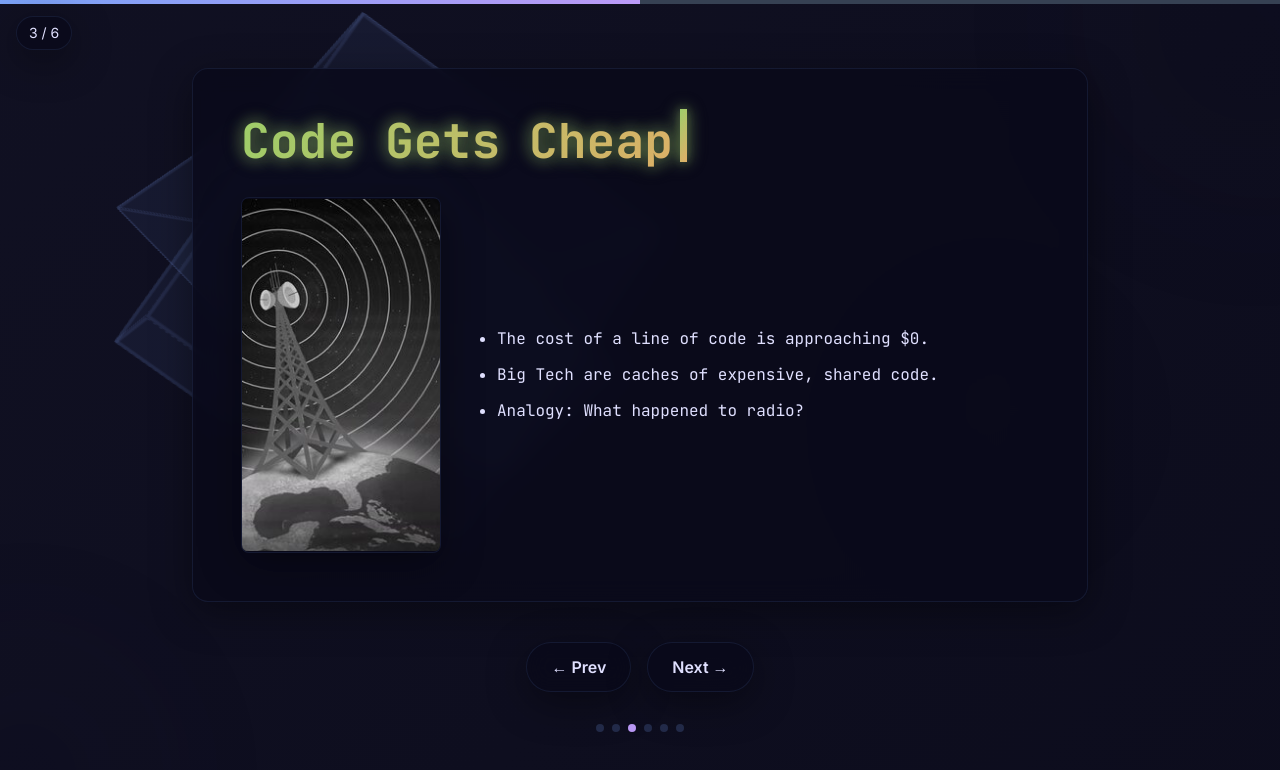
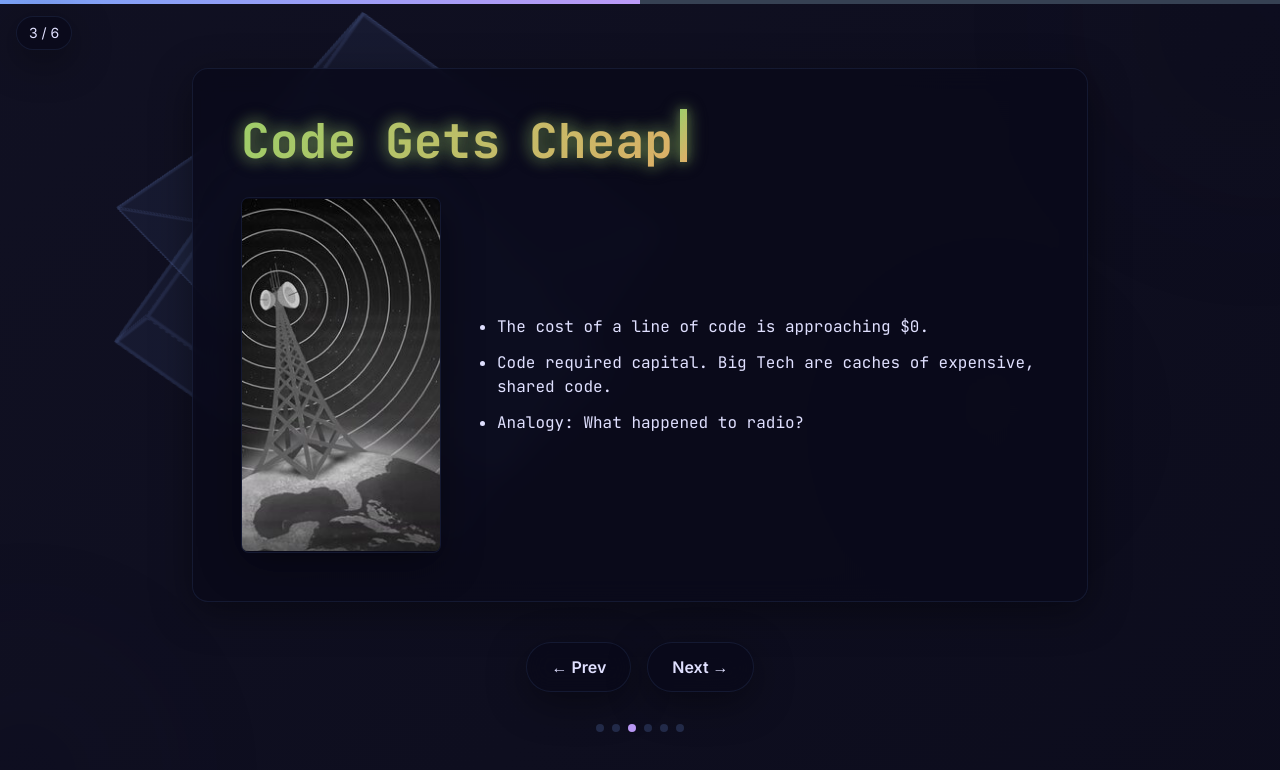
Before and after one commit to kasima/slides-when-code-is-cheap, a Next.js app: page / in a window 1280 px wide. Both pictures are taken after a click on the button 632 px from the left and 625 px from the top of the page. Shown: the top 770 px of the page. Built offline with nearby package versions, Linux system fonts and the light colour scheme.

Commit message:
Update slide content and text for clarity and accuracy

```diff
--- a/src/app/page.tsx
+++ b/src/app/page.tsx
@@ -146,7 +146,7 @@ const slides: Slide[] = [
         <div className="flex-1">
           <ul className="list-disc pl-6 space-y-3">
             <li className="text-[var(--text-primary)]">The cost of a line of code is approaching $0.</li>
-            <li className="text-[var(--text-primary)]">Big Tech are caches of expensive, shared code.</li>
+            <li className="text-[var(--text-primary)]">Code required capital. Big Tech are caches of expensive, shared code.</li>
             <li className="text-[var(--text-primary)]">Analogy: What happened to radio?</li>
           </ul>
         </div>
@@ -160,8 +160,8 @@ const slides: Slide[] = [
         <div className="flex-1">
           <ul className="list-disc pl-6 space-y-3">
             <li className="text-[var(--text-primary)]">Teams don&apos;t need to be huge anymore.</li>
+            <li className="text-[var(--text-primary)]">There&apos;s about to be a lot of disruption. New abstractions, new ways of working, new everything.</li>
             <li className="text-[var(--text-primary)]">Competitive advantage shifts from capital to clarity, values, vision.</li>
-            <li className="text-[var(--text-primary)]">There&apos;s about to be a lot of disruption. New abstractions, new ways of working, new everything.</li>
             <li className="text-[var(--text-primary)] font-semibold text-[var(--accent)]">Code is cheap. Insight is rare.</li>
           </ul>
         </div>
@@ -180,7 +180,7 @@ const slides: Slide[] = [
     title: "What Still Matters",
     content: (
       <ul className="list-disc pl-6 space-y-4">
-        <li className="text-[var(--text-primary)]"><b className="text-[var(--primary)] dark:text-[var(--accent)]">Critical Thinking:</b> AI output doesn&apos;t make senese a lot of the time.</li>
+        <li className="text-[var(--text-primary)]"><b className="text-[var(--primary)] dark:text-[var(--accent)]">Critical Thinking:</b> AI output is happily nonsensical a lot of the time.</li>
         <li className="text-[var(--text-primary)]"><b className="text-[var(--primary)] dark:text-[var(--accent)]">Empathy:</b> Understanding real user needs, not just requirements.</li>
         <li className="text-[var(--text-primary)]"><b className="text-[var(--primary)] dark:text-[var(--accent)]">Creativity:</b> How to solve problems will require more than prompts.</li>
         <li className="text-[var(--text-primary)]"><b className="text-[var(--primary)] dark:text-[var(--accent)]">Taste:</b> The ability to recognize quality, simplicity, and what feels &lsquo;right.&rsquo;</li>
```
